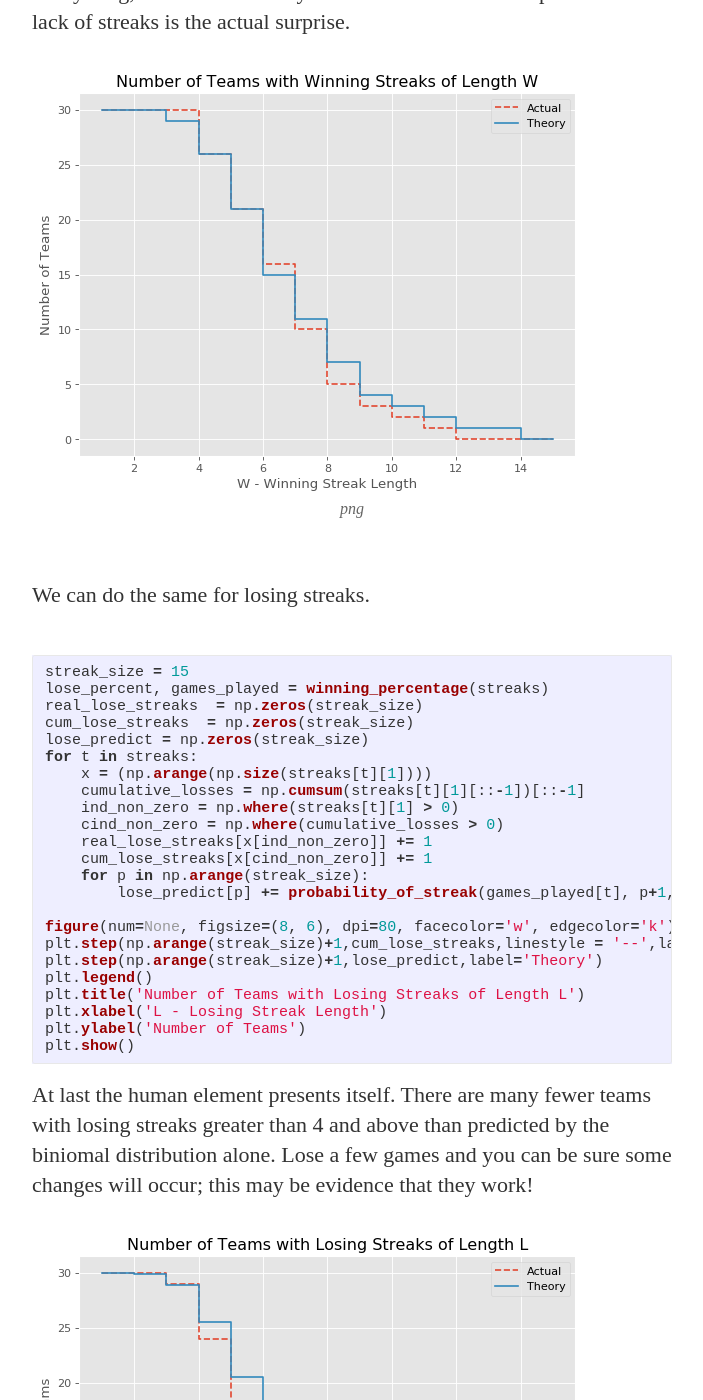
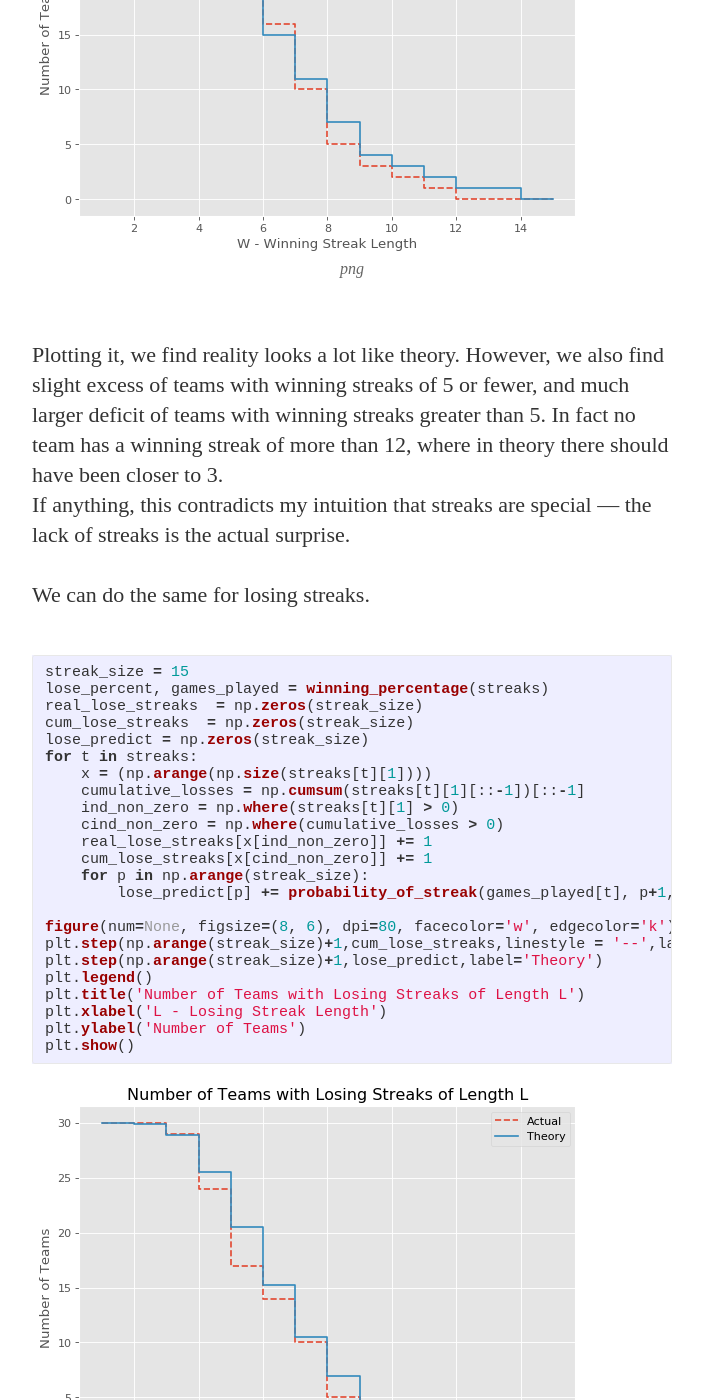
Before and after one commit to wrapgenius/wrapgenius.github.io, a Jekyll site: the page built from _posts/2019-04-22-Win-Streak-Probabilities.md, in a window 1280 px wide and 1400 px high, scrolled down 5419 px. Shown: the whole window, without its empty margins (288-991 px from the left). Built offline with Jekyll 4.4.1, drawn with Linux system fonts in a browser that asks for light colours; nearby versions of some CDN libraries; some web fonts are replaced.

Commit message:
move text around

````diff
--- a/_posts/2019-04-22-Win-Streak-Probabilities.md
+++ b/_posts/2019-04-22-Win-Streak-Probabilities.md
@@ -205,11 +205,10 @@
 plt.show()
 ```
 
+![png](/assets/images/Win_Streak_Probabilities_files/Win_Streak_Probabilities_19_0.png)
+
 Plotting it, we find reality looks a lot like theory. However, we also find slight excess of teams with winning streaks of 5 or fewer, and much larger deficit of teams with winning streaks greater than 5.  In fact no team has a winning streak of more than 12, where in theory there should have been closer to 3.  <br>
 If anything, this contradicts my intuition that streaks are special --- the lack of streaks is the actual surprise.
-
-
-![png](/assets/images/Win_Streak_Probabilities_files/Win_Streak_Probabilities_19_0.png)
 
 
 We can do the same for losing streaks.
@@ -241,6 +240,6 @@
 plt.show()
 ```
 
+![png](/assets/images/Win_Streak_Probabilities_files/Win_Streak_Probabilities_23_0.png)
+
 At last the human element presents itself. There are many fewer teams with losing streaks greater than 4 and above than predicted by the biniomal distribution alone.  Lose a few games and you can be sure some changes will occur; this may be evidence that they work!
-
-![png](/assets/images/Win_Streak_Probabilities_files/Win_Streak_Probabilities_23_0.png)
````
